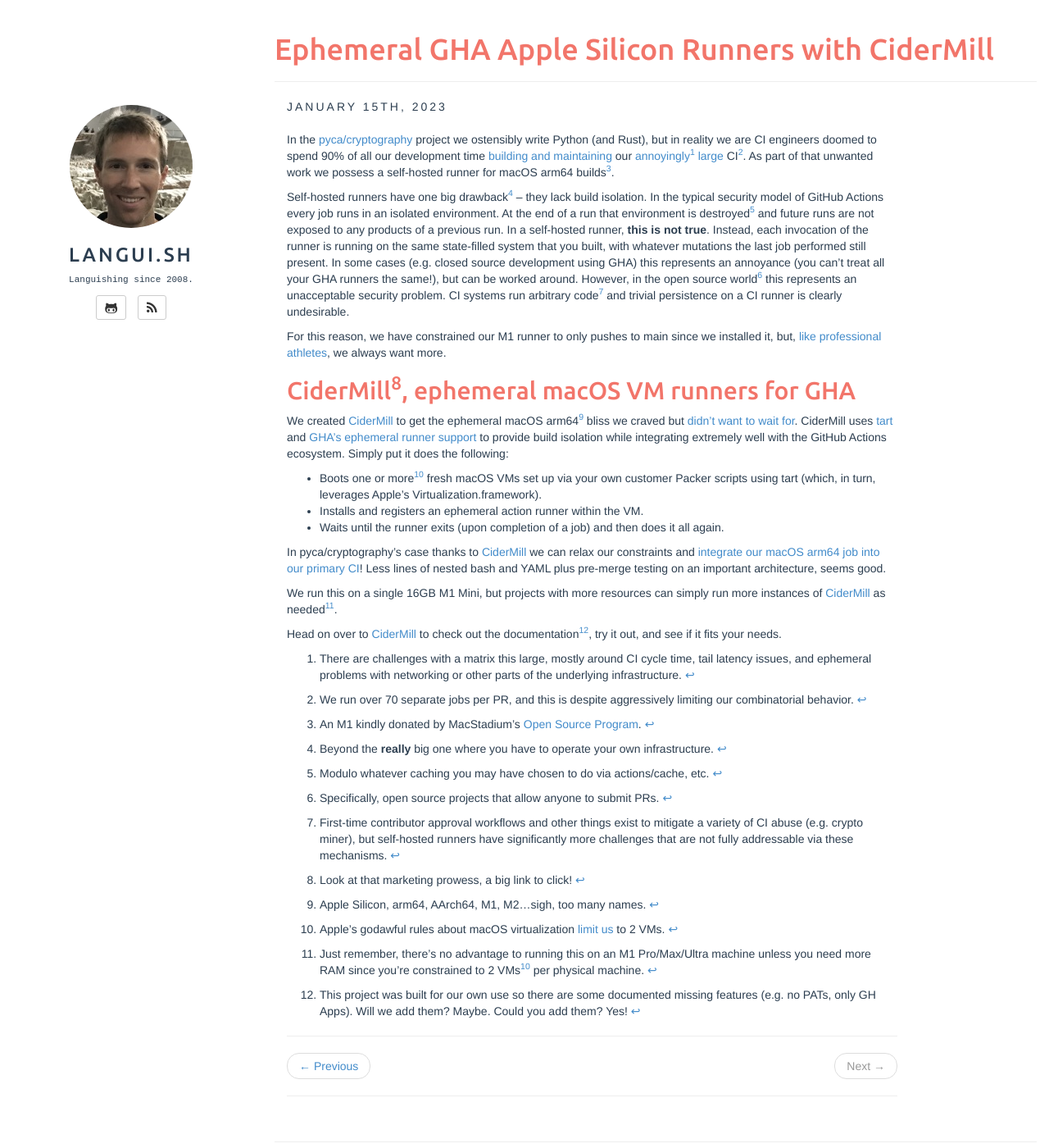
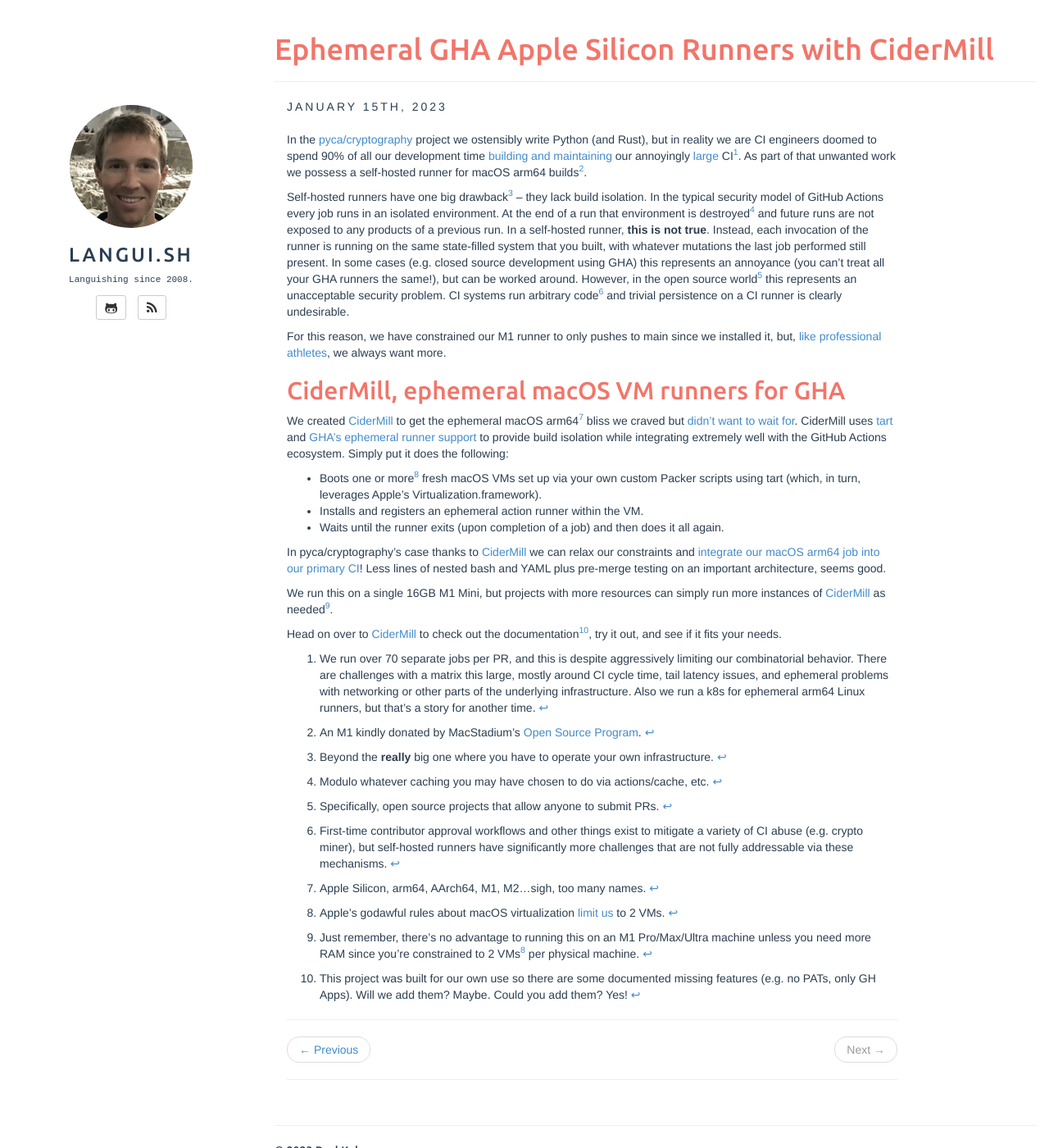
Before and after one commit to reaperhulk/reaperhulk.github.io, a Jekyll site: the page built from _posts/2023-01-15-ephemeral-gha-m1-runners-with-cidermill.markdown, in a window 1280 px wide and 1400 px high. Shown: the whole window at 82% size. Built offline with Jekyll 4.4.1, drawn with Linux system fonts in a browser that asks for light colours.

Commit message:
more updates to the cidermill post

```diff
--- a/_posts/2023-01-15-ephemeral-gha-m1-runners-with-cidermill.markdown
+++ b/_posts/2023-01-15-ephemeral-gha-m1-runners-with-cidermill.markdown
@@ -3,16 +3,16 @@ layout: post
 title: Ephemeral GHA Apple Silicon Runners with CiderMill
 ---
 
-In the <a href="https://github.com/pyca/cryptography">pyca/cryptography</a> project we ostensibly write Python (and Rust), but in reality we are CI engineers doomed to spend 90% of all our development time <a href="https://frinkiac.com/meme/S08E25/1251900/m/IFlPVVIgRFVUWSBJUyBDTEVBUi0tIFRPCiBCVUlMRCBBTkQgTUFJTlRBSU4gVEhPU0UKIFJPQk9UUy4=">building and maintaining</a> our <a href="https://github.com/pyca/cryptography/tree/965af65ae7bcc23ff1b3d123b95c0b7b29d2795b/.circleci">annoyingly</a>[^12] <a href="https://github.com/pyca/cryptography/tree/965af65ae7bcc23ff1b3d123b95c0b7b29d2795b/.github">large</a> CI[^11]. As part of that unwanted work we possess a self-hosted runner for macOS arm64 builds[^7].
+In the <a href="https://github.com/pyca/cryptography">pyca/cryptography</a> project we ostensibly write Python (and Rust), but in reality we are CI engineers doomed to spend 90% of all our development time <a href="https://frinkiac.com/meme/S08E25/1251900/m/IFlPVVIgRFVUWSBJUyBDTEVBUi0tIFRPCiBCVUlMRCBBTkQgTUFJTlRBSU4gVEhPU0UKIFJPQk9UUy4=">building and maintaining</a> our annoyingly <a href="https://github.com/pyca/cryptography/blob/fcaca61e7e64ce9848a5eb356cabe272c9ef3051/.github/workflows">large</a> CI[^11]. As part of that unwanted work we possess a self-hosted runner for macOS arm64 builds[^7].
 
 Self-hosted runners have one big drawback[^1] -- they lack build isolation. In the typical security model of GitHub Actions every job runs in an isolated environment. At the end of a run that environment is destroyed[^2] and future runs are not exposed to any products of a previous run. In a self-hosted runner, **this is not true**. Instead, each invocation of the runner is running on the same state-filled system that you built, with whatever mutations the last job performed still present. In some cases (e.g. closed source development using GHA) this represents an annoyance (you can't treat all your GHA runners the same!), but can be worked around. However, in the open source world[^3] this represents an unacceptable security problem. CI systems run arbitrary code[^4] and trivial persistence on a CI runner is clearly undesirable.
 
 For this reason, we have constrained our M1 runner to only pushes to main since we installed it, but, <a href="https://frinkiac.com/meme/S05E16/479261/m/UFJPRkVTU0lPTkFMIEFUSExFVEVTLS0gCkFMV0FZUyBXQU5USU4nIE1PUkUu">like professional athletes</a>, we always want more.
 
-## <a href="https://github.com/reaperhulk/cidermill">CiderMill</a>[^15], ephemeral macOS VM runners for GHA
+## <a href="https://github.com/reaperhulk/cidermill">CiderMill</a>, ephemeral macOS VM runners for GHA
 
 We created <a href="https://github.com/reaperhulk/cidermill">CiderMill</a> to get the ephemeral macOS arm64[^14] bliss we craved but <a href="https://github.com/github/roadmap/issues/528">didn't want to wait for</a>. CiderMill uses <a href="https://github.com/cirruslabs/tart">tart</a> and <a href="https://github.blog/changelog/2021-09-20-github-actions-ephemeral-self-hosted-runners-new-webhooks-for-auto-scaling/">GHA's ephemeral runner support</a> to provide build isolation while integrating extremely well with the GitHub Actions ecosystem. Simply put it does the following:
-* Boots one or more[^10] fresh macOS VMs set up via your own customer Packer scripts using tart (which, in turn, leverages Apple's Virtualization.framework).
+* Boots one or more[^10] fresh macOS VMs set up via your own custom Packer scripts using tart (which, in turn, leverages Apple's Virtualization.framework).
 * Installs and registers an ephemeral action runner within the VM.
 * Waits until the runner exits (upon completion of a job) and then does it all again.
 
@@ -31,10 +31,7 @@ Head on over to <a href="https://github.com/reaperhulk/cidermill">CiderMill</a>
 [^4]: First-time contributor approval workflows and other things exist to mitigate a variety of CI abuse (e.g. crypto miner), but self-hosted runners have significantly more challenges that are not fully addressable via these mechanisms.
 [^6]: This project was built for our own use so there are some documented missing features (e.g. no PATs, only GH Apps). Will we add them? Maybe. Could you add them? Yes!
 [^7]: An M1 kindly donated by MacStadium's <a href="https://www.macstadium.com/opensource">Open Source Program</a>.
-[^9]: Our CI system is <a href="https://github.com/pyca/cryptography/tree/965af65ae7bcc23ff1b3d123b95c0b7b29d2795b/.circleci">relatively</a> <a href="https://github.com/pyca/cryptography/tree/965af65ae7bcc23ff1b3d123b95c0b7b29d2795b/.github">large</a>.
 [^10]: Apple's godawful rules about macOS virtualization <a href="https://eclecticlight.co/2022/08/04/virtualisation-on-apple-silicon-macs-8-how-apple-limits-vms/">limit us</a> to 2 VMs.
-[^11]: We run over 70 separate jobs per PR, and this is despite aggressively limiting our combinatorial behavior.
-[^12]: There are challenges with a matrix this large, mostly around CI cycle time, tail latency issues, and ephemeral problems with networking or other parts of the underlying infrastructure.
+[^11]: We run over 70 separate jobs per PR, and this is despite aggressively limiting our combinatorial behavior. There are challenges with a matrix this large, mostly around CI cycle time, tail latency issues, and ephemeral problems with networking or other parts of the underlying infrastructure. Also we run a k8s for ephemeral arm64 Linux runners, but that's a story for another time.
 [^13]: Just remember, there's no advantage to running this on an M1 Pro/Max/Ultra machine unless you need more RAM since you're constrained to 2 VMs[^10] per physical machine.
 [^14]: Apple Silicon, arm64, AArch64, M1, M2...sigh, too many names.
-[^15]: Look at that marketing prowess, a big link to click!
```
